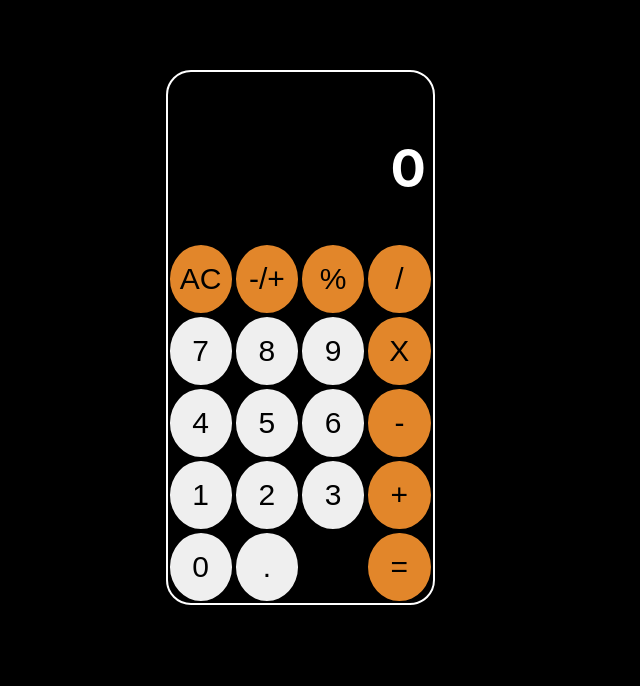
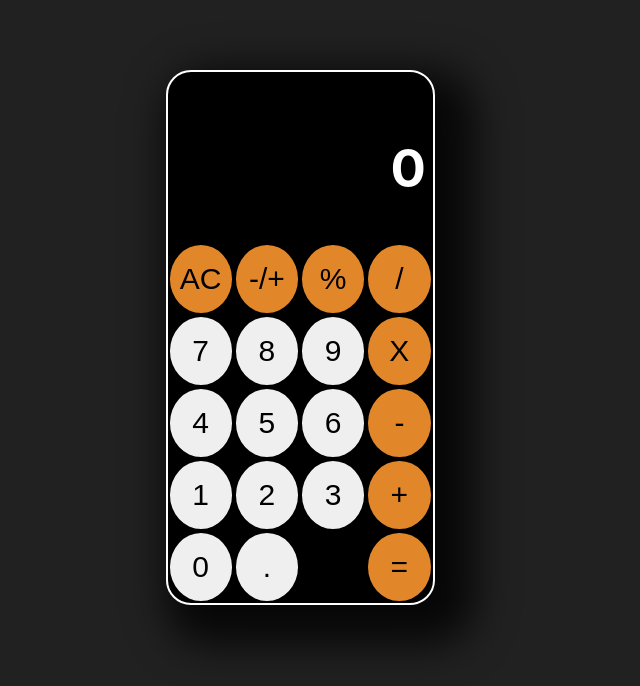
Before and after one commit to DaivisSantos/CalculatorREACT, a React app: page / in a window 1280 px wide. Shown: the whole page, without its empty margins (340-980 px from the left). Built offline with nearby package versions, Linux system fonts and the light colour scheme.

Commit message:
Update Calculadora.module.css

```diff
--- a/src/Calculadora/Calculadora.module.css
+++ b/src/Calculadora/Calculadora.module.css
@@ -3,13 +3,15 @@ body {
   flex-wrap: wrap;
   justify-content: center;
   align-items: center;
-  background-color: black;
+  background-color: rgb(33, 33, 33);
   color: white;
   margin-top: 2em;
   font-size: 35px;
 }
 body .sessao {
+  box-shadow: 20px 20px 40px 20px rgba(0, 0, 0, 0.8);
   display: inline-block;
+  background-color: black;
   border: 2px solid white;
   border-radius: 25px;
   width: 100%;
```
